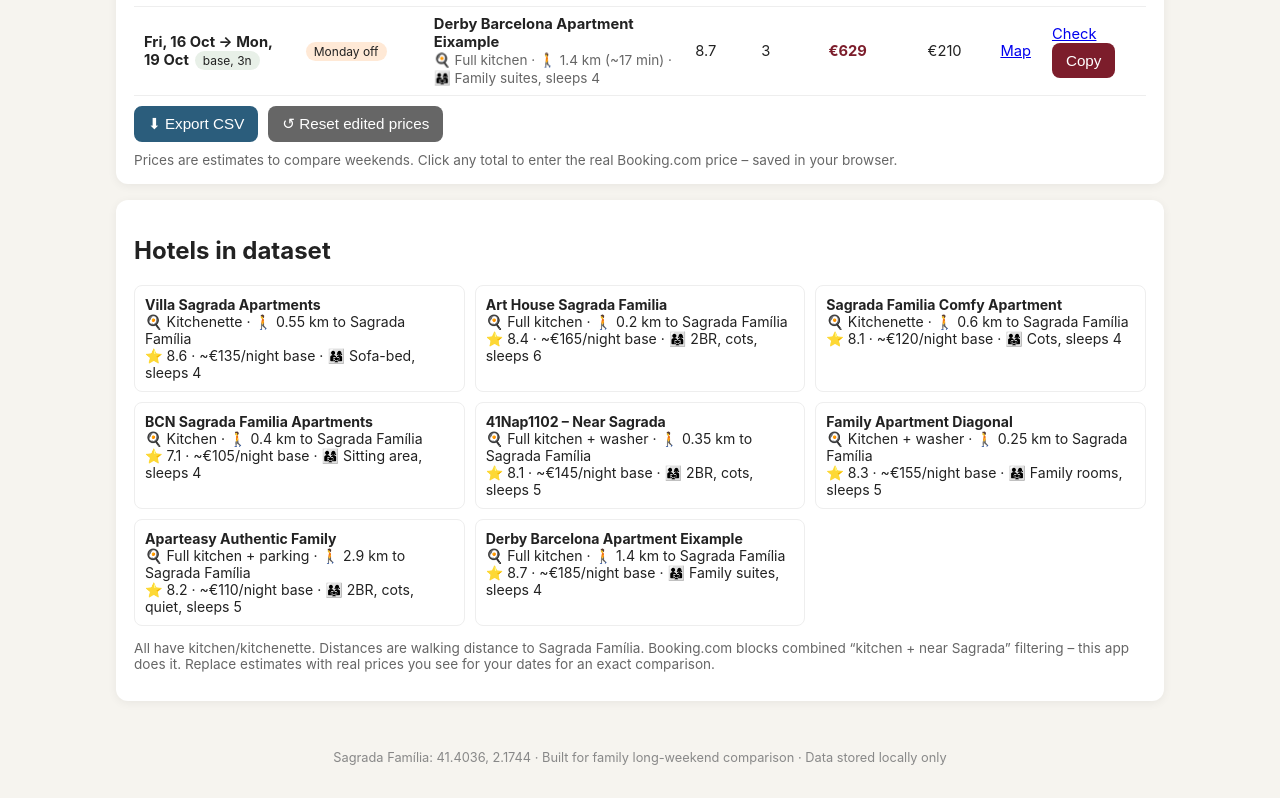
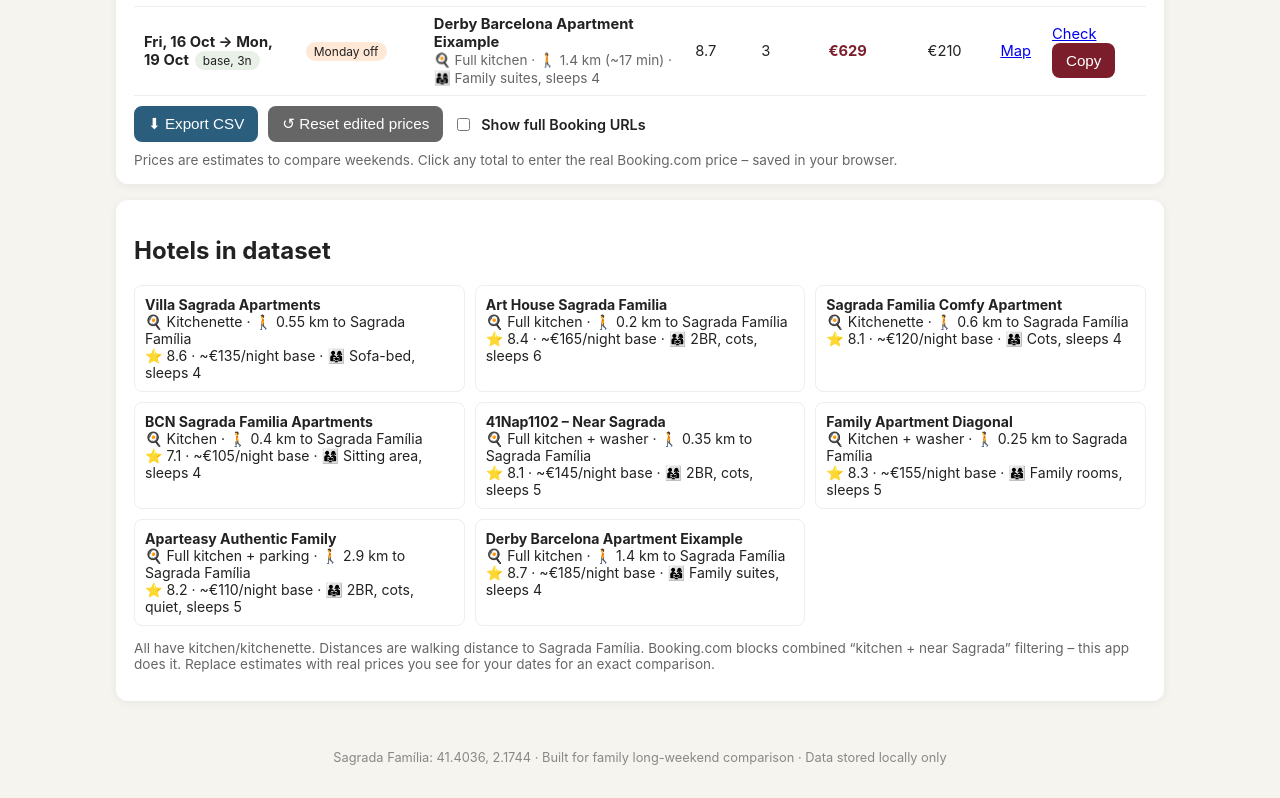
Before and after one commit to ashyonline/vacation-planner-, a plain HTML site: page index.html in a window 1280 px wide. Shown: the part 11107-11905 px from the top of the page. Drawn offline with Linux system fonts and the light colour scheme.

Commit message:
Show full Booking URLs debug toggle per row

```diff
--- a/app.js
+++ b/app.js
@@ -210,8 +210,10 @@
   $("result-count").textContent = `– ${rows.length} options`;
   const tb = document.querySelector("#results tbody");
   tb.innerHTML = "";
+  const showDebug = $("debug-urls")?.checked;
   rows.forEach((r, i) => {
     const shiftLbl = r.o.shift === 0 ? "base" : r.o.shift > 0 ? `+${r.o.shift}` : `${r.o.shift}`;
+    const bUrl = bookingSearchUrl(r.o.ci, r.o.co);
     const tr = document.createElement("tr");
     tr.innerHTML = `
       <td><strong>${fmt(r.o.ci)} → ${fmt(r.o.co)}</strong><span class="badge">${shiftLbl}, ${r.o.nights}n</span></td>
@@ -222,7 +224,7 @@
       <td class="price-cell ${r.edited ? "edited" : ""}" data-key="${r.key}" title="Click to enter real price">€${r.total}${r.edited ? " ✓" : ""}</td>
       <td>€${r.perNight}</td>
       <td><a href="${mapLink(r.h)}" target="_blank" rel="noopener">Map</a></td>
-      <td><a href="${bookingSearchUrl(r.o.ci, r.o.co)}" target="_blank" rel="noopener">Check</a> <button type="button" class="copy-link" title="Copy this row's Booking URL">Copy</button></td>`;
+      <td><a href="${bUrl}" target="_blank" rel="noopener">Check</a> <button type="button" class="copy-link" title="Copy this row's Booking URL">Copy</button>${showDebug ? `<div class="debug-url">${bUrl}</div>` : ""}</td>`;
     tb.appendChild(tr);
   });
 
@@ -279,7 +281,7 @@
 }
 
 function bind() {
-  ["location", "base-checkin", "nights", "adults", "kids", "kid-ages", "has-baby", "search-mode", "msg-lang", "f-kitchen", "f-family", "f-distance", "f-rating", "f-budget", "sort-by", "b-kitchen", "b-breakfast", "b-kidsclub", "b-indoorpool", "b-maxprice"]
+  ["location", "base-checkin", "nights", "adults", "kids", "kid-ages", "has-baby", "search-mode", "msg-lang", "f-kitchen", "f-family", "f-distance", "f-rating", "f-budget", "sort-by", "b-kitchen", "b-breakfast", "b-kidsclub", "b-indoorpool", "b-maxprice", "debug-urls"]
     .forEach((id) => $(id)?.addEventListener("input", render));
   document.querySelectorAll("#checkin-flex input, #length-flex input").forEach((el) => el.addEventListener("change", render));
   ["location", "search-mode", "msg-lang", "has-baby", "b-kitchen", "b-breakfast", "b-kidsclub", "b-indoorpool"].forEach((id) => $(id)?.addEventListener("change", render));
--- a/index.html
+++ b/index.html
@@ -143,6 +143,7 @@
     <div class="actions">
       <button id="export-csv" type="button">⬇ Export CSV</button>
       <button id="reset-prices" type="button">↺ Reset edited prices</button>
+      <label class="check"><input type="checkbox" id="debug-urls" /> Show full Booking URLs</label>
       <span class="hint">Prices are estimates to compare weekends. Click any total to enter the real Booking.com price – saved in your browser.</span>
     </div>
   </section>
--- a/styles.css
+++ b/styles.css
@@ -32,3 +32,4 @@
 .hotel { border: 1px solid #eee; border-radius: 8px; padding: 10px; font-size: .88rem; }
 footer { text-align: center; color: #888; font-size: .8rem; padding: 20px; }
 .actions { display: flex; gap: 10px; align-items: center; margin-top: 10px; flex-wrap: wrap; }
+.debug-url { font-size: .7rem; word-break: break-all; color: #555; margin-top: 6px; max-width: 420px; }
```
